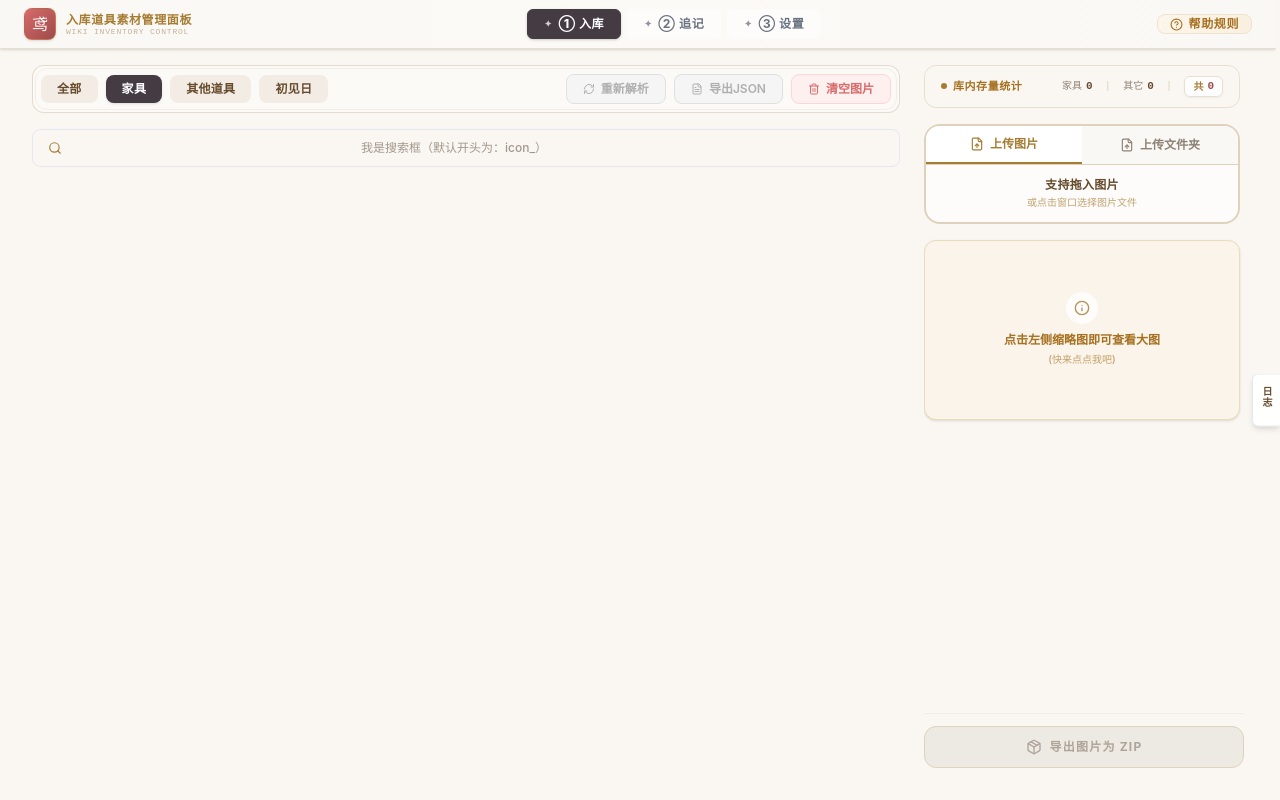
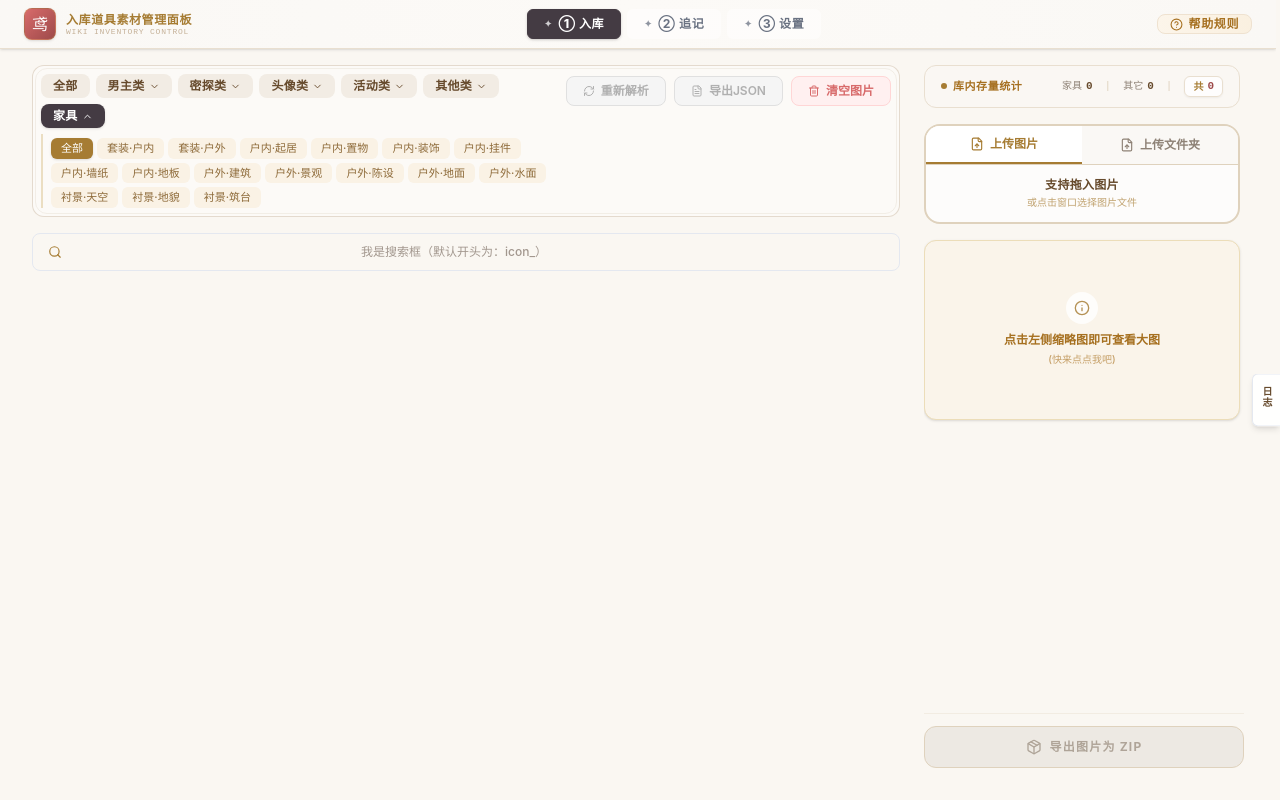
Before and after one commit to samiytaa/material-recognition, a React (Vite) app: page / in a window 1280 px wide. Both pictures are taken after a click on the button "家具". Built offline with nearby package versions, Linux system fonts and the light colour scheme.

Commit message:
feat: Tab1 分类筛选器改为一级/二级层级结构

```diff
--- a/src/App.tsx
+++ b/src/App.tsx
@@ -13,7 +13,7 @@ export default function App() {
   // Tab 1 state configurations
   const [propsList, setPropsList] = useState<PropItem[]>([]);
 
-  const [currentFilter, setCurrentFilter] = useState<'all' | 'furniture' | 'other' | 'growth'>('all');
+  const [currentFilter, setCurrentFilter] = useState<{ level1: string; level2: string | null }>({ level1: 'all', level2: null });
   const [searchKeyword, setSearchKeyword] = useState<string>('');
   const [previewIndex, setPreviewIndex] = useState<number | null>(null);
   const [logs, setLogs] = useState<string[]>(['系统初始化完成']);
--- a/src/components/Tab1Inbound.tsx
+++ b/src/components/Tab1Inbound.tsx
@@ -12,6 +12,7 @@ import {
   Bookmark,
   ChevronRight,
   ChevronLeft,
+  ChevronDown,
   X,
   Info,
   Download,
@@ -23,12 +24,50 @@ import { PropItem, parseFileName } from '../types';
 import LogSidebar from './LogSidebar';
 import JSZip from 'jszip';
 import { saveAs } from 'file-saver';
+import categoryConfig from '../categoryConfig.json';
+
+// ---- 分类配置类型定义 ----
+type CategoryConfig = {
+  [level1: string]: string[] | { [level2: string]: string[] | { [level3: string]: string[] } };
+};
+
+// 从 categoryConfig.json 提取扁平化的一级/二级结构
+// level1: 男主类 / 密探类 / 头像类 / 活动类 / 其他类 / 家具
+// level2: 对应子项
+function buildCategoryTree(config: any): { level1: string; level2: string[] }[] {
+  const tree: { level1: string; level2: string[] }[] = [];
+  // "除家具以外的道具" 下的各一级分类
+  const nonFurniture = config['除家具以外的道具'] || {};
+  for (const [l1, children] of Object.entries(nonFurniture)) {
+    if (Array.isArray(children)) {
+      tree.push({ level1: l1, level2: children as string[] });
+    }
+  }
+  // "家具" 单独处理：把 套装/自由装修 的所有叶子铺开成二级
+  const furniture = config['家具'] || {};
+  const furnitureL2: string[] = [];
+  for (const [l2, sub] of Object.entries(furniture)) {
+    if (Array.isArray(sub)) {
+      // 套装：["户内","户外"]
+      (sub as string[]).forEach(s => furnitureL2.push(`${l2}·${s}`));
+    } else if (typeof sub === 'object') {
+      // 自由装修
+      for (const [l3, items] of Object.entries(sub as object)) {
+        if (Array.isArray(items)) {
+          (items as string[]).forEach(s => furnitureL2.push(`${l3}·${s}`));
+        }
+      }
+    }
+  }
+  tree.push({ level1: '家具', level2: furnitureL2 });
+  return tree;
+}
 
 interface Tab1InboundProps {
   propsList: PropItem[];
   setPropsList: React.Dispatch<React.SetStateAction<PropItem[]>>;
-  currentFilter: 'all' | 'furniture' | 'other' | 'growth';
-  setCurrentFilter: (f: 'all' | 'furniture' | 'other' | 'growth') => void;
+  currentFilter: { level1: string; level2: string | null };
+  setCurrentFilter: (f: { level1: string; level2: string | null }) => void;
   searchKeyword: string;
   setSearchKeyword: (k: string) => void;
   previewIndex: number | null;
@@ -57,16 +96,45 @@ export default function Tab1Inbound({
   const folderInputRef = useRef<HTMLInputElement>(null);
   const [uploadMode, setUploadMode] = useState<'image' | 'folder'>('image');
   const [isLogPanelOpen, setIsLogPanelOpen] = useState(false);
+  // 展开的一级分类
+  const [expandedL1, setExpandedL1] = useState<string | null>(null);
+
+  // 构建分类树
+  const categoryTree = buildCategoryTree(categoryConfig);
 
   // Filter & Search matching
-  const filteredProps = propsList.map((prop, idx) => ({ prop, idx })).filter(({ prop, idx }) => {
+  const filteredProps = propsList.map((prop, idx) => ({ prop, idx })).filter(({ prop }) => {
     let showByFilter = true;
-    if (currentFilter === 'furniture') {
-      showByFilter = prop.type === 'furniture';
-    } else if (currentFilter === 'other') {
-      showByFilter = prop.type === 'other' || !prop.image;
-    } else if (currentFilter === 'growth') {
-      showByFilter = prop.isGrowthProp;
+    if (currentFilter.level1 !== 'all') {
+      // 根据 displayName / category / type 做简单匹配
+      const l1 = currentFilter.level1;
+      const l2 = currentFilter.level2;
+
+      if (l1 === '家具') {
+        showByFilter = prop.type === 'furniture';
+        if (showByFilter && l2) {
+          // l2 格式为 "套装·户内" 或 "起居" 等，尝试匹配 category
+          const subLabel = l2.includes('·') ? l2.split('·')[1] : l2;
+          showByFilter = prop.category === subLabel || prop.category === l2;
+        }
+      } else {
+        // 非家具：用一级分类名匹配，或直接用二级分类匹配 category/displayName
+        if (l2) {
+          showByFilter =
+            prop.category === l2 ||
+            prop.displayName.includes(l2);
+        } else {
+          // 只选了一级，显示该大类下所有
+          const treeNode = categoryTree.find(n => n.level1 === l1);
+          if (treeNode) {
+            showByFilter = treeNode.level2.some(sub =>
+              prop.category === sub || prop.displayName.includes(sub)
+            );
+          } else {
+            showByFilter = prop.type !== 'furniture';
+          }
+        }
+      }
     }
 
     let showBySearch = true;
@@ -380,34 +448,116 @@ export default function Tab1Inbound({
       {/* Left Content Column */}
       <div className="flex-1 flex flex-col min-h-0 overflow-hidden">
         {/* Style selection buttons container */}
-        <div className="flex flex-wrap gap-2 items-center justify-between mb-4 bg-white/40 p-2 rounded-xl china-border">
-          <div className="flex flex-wrap gap-2">
-            {[
-              { id: 'all', label: '全部' },
-              { id: 'furniture', label: '家具' },
-              { id: 'other', label: '其他道具' },
-              { id: 'growth', label: '初见日' }
-            ].map(item => (
+        <div className="flex flex-wrap gap-2 items-start justify-between mb-4 bg-white/40 p-2 rounded-xl china-border">
+          {/* 分类筛选器：一级 + 二级 */}
+          <div className="flex flex-col gap-1.5 flex-1 min-w-0">
+            {/* 一级分类行 */}
+            <div className="flex flex-wrap gap-1.5 items-center">
+              {/* 全部 */}
               <button
-                key={item.id}
                 onClick={() => {
-                  setCurrentFilter(item.id as any);
-                  setIsLogPanelOpen(false); // 切换时自动收起日志
-                  addLog(`筛选变更为: ${item.label}`);
+                  setCurrentFilter({ level1: 'all', level2: null });
+                  setExpandedL1(null);
+                  setIsLogPanelOpen(false);
+                  addLog('筛选变更为: 全部');
                 }}
-                className={`px-4 py-1.5 rounded-lg text-xs font-semibold tracking-wide transition-all duration-200 cursor-pointer ${
-                  currentFilter === item.id
-                  ? 'bg-plum-deep text-white shadow-sm'
-                  : 'bg-[#F2ECE4] text-[#674b2d] hover:bg-[#EADBCC]'
+                className={`px-3 py-1 rounded-lg text-xs font-semibold tracking-wide transition-all duration-200 cursor-pointer ${
+                  currentFilter.level1 === 'all'
+                    ? 'bg-plum-deep text-white shadow-sm'
+                    : 'bg-[#F2ECE4] text-[#674b2d] hover:bg-[#EADBCC]'
                 }`}
               >
-                {item.label}
+                全部
               </button>
-            ))}
+
+              {/* 各一级分类 */}
+              {categoryTree.map(node => {
+                const isActiveL1 = currentFilter.level1 === node.level1;
+                const isExpanded = expandedL1 === node.level1;
+                return (
+                  <button
+                    key={node.level1}
+                    onClick={() => {
+                      if (isExpanded) {
+                        // 再次点击收起，同时清空二级筛选保留一级
+                        setExpandedL1(null);
+                      } else {
+                        setExpandedL1(node.level1);
+                        setCurrentFilter({ level1: node.level1, level2: null });
+                        setIsLogPanelOpen(false);
+                        addLog(`筛选变更为: ${node.level1}`);
+                      }
+                    }}
+                    className={`px-3 py-1 rounded-lg text-xs font-semibold tracking-wide transition-all duration-200 cursor-pointer flex items-center gap-1 ${
+                      isActiveL1
+                        ? 'bg-plum-deep text-white shadow-sm'
+                        : 'bg-[#F2ECE4] text-[#674b2d] hover:bg-[#EADBCC]'
+                    }`}
+                  >
+                    {node.level1}
+                    <ChevronDown
+                      size={11}
+                      className={`transition-transform duration-200 ${isExpanded ? 'rotate-180' : ''}`}
+                    />
+                  </button>
+                );
+              })}
+            </div>
+
+            {/* 二级分类行（动态展开） */}
+            <AnimatePresence>
+              {expandedL1 && (() => {
+                const node = categoryTree.find(n => n.level1 === expandedL1);
+                if (!node) return null;
+                return (
+                  <motion.div
+                    key={expandedL1}
+                    initial={{ opacity: 0, height: 0 }}
+                    animate={{ opacity: 1, height: 'auto' }}
+                    exit={{ opacity: 0, height: 0 }}
+                    transition={{ duration: 0.18 }}
+                    className="overflow-hidden"
+                  >
+                    <div className="flex flex-wrap gap-1 pt-1 pl-2 border-l-2 border-[#C59F4A]/30">
+                      {/* 二级「全部」 */}
+                      <button
+                        onClick={() => {
+                          setCurrentFilter({ level1: expandedL1, level2: null });
+                          addLog(`筛选变更为: ${expandedL1} > 全部`);
+                        }}
+                        className={`px-2.5 py-0.5 rounded-md text-[11px] font-medium transition-all duration-150 cursor-pointer ${
+                          currentFilter.level1 === expandedL1 && currentFilter.level2 === null
+                            ? 'bg-gold-deep text-white shadow-sm'
+                            : 'bg-[#FAF2E5] text-[#8E6B3A] hover:bg-[#F0E4CC]'
+                        }`}
+                      >
+                        全部
+                      </button>
+                      {node.level2.map(sub => (
+                        <button
+                          key={sub}
+                          onClick={() => {
+                            setCurrentFilter({ level1: expandedL1, level2: sub });
+                            addLog(`筛选变更为: ${expandedL1} > ${sub}`);
+                          }}
+                          className={`px-2.5 py-0.5 rounded-md text-[11px] font-medium transition-all duration-150 cursor-pointer ${
+                            currentFilter.level2 === sub
+                              ? 'bg-gold-deep text-white shadow-sm'
+                              : 'bg-[#FAF2E5] text-[#8E6B3A] hover:bg-[#F0E4CC]'
+                          }`}
+                        >
+                          {sub}
+                        </button>
+                      ))}
+                    </div>
+                  </motion.div>
+                );
+              })()}
+            </AnimatePresence>
           </div>
 
           {/* 清空图片按钮 */}
-          <div className="flex gap-2">
+          <div className="flex gap-2 flex-shrink-0 items-start pt-0.5">
             <button
               onClick={reparseAllImages}
               disabled={totalCount === 0}
```
